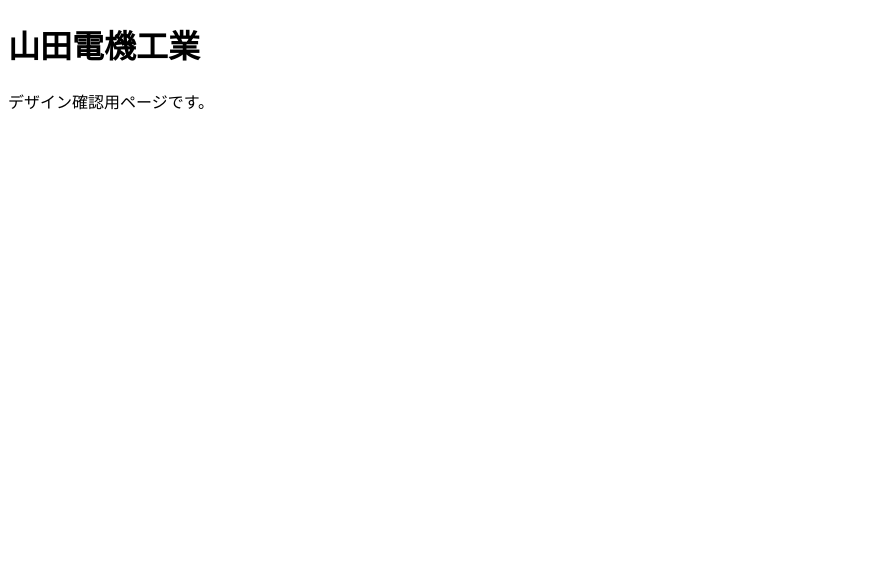
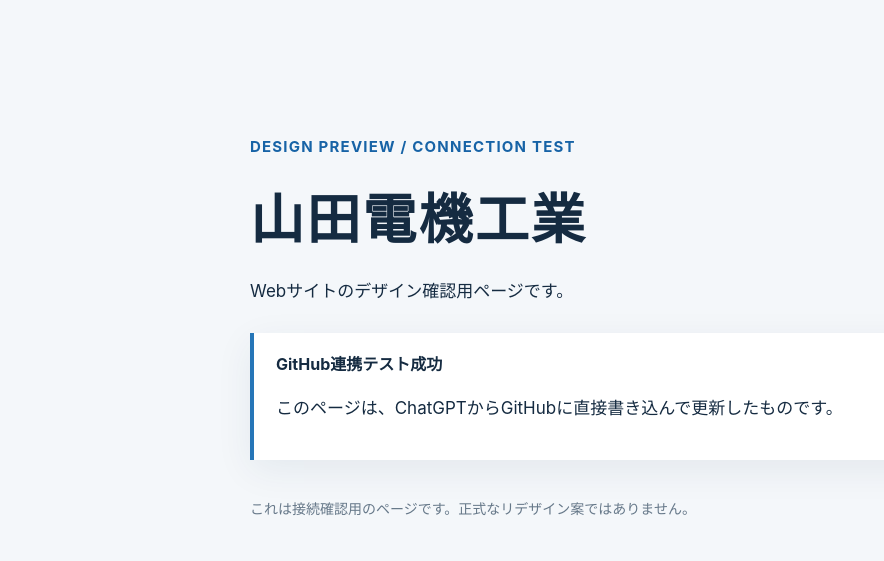
Before and after one commit to orangesorder-web/yamada-design, a plain HTML site: page index.html in a window 1280 px wide. Shown: the whole page, without its empty margins (0-884 px from the left). Drawn offline with Linux system fonts and the light colour scheme.

Commit message:
Test ChatGPT direct GitHub Pages update

```diff
--- a/index.html
+++ b/index.html
@@ -1,13 +1,27 @@
-
 <!DOCTYPE html>
 <html lang="ja">
 <head>
   <meta charset="UTF-8">
+  <meta name="viewport" content="width=device-width, initial-scale=1">
   <meta name="robots" content="noindex,nofollow">
-  <title>山田電機工業 デザイン確認</title>
+  <title>山田電機工業｜デザイン確認</title>
+  <style>
+    body{margin:0;background:#f4f7fa;color:#152b41;font-family:-apple-system,BlinkMacSystemFont,"Hiragino Kaku Gothic ProN","Noto Sans JP",sans-serif}
+    main{max-width:780px;margin:12vh auto;padding:40px 28px}
+    .tag{display:inline-block;color:#1763a6;font-size:15px;font-weight:700;letter-spacing:.08em}
+    h1{font-size:clamp(30px,6vw,54px);margin:20px 0;letter-spacing:.04em}
+    p{font-size:17px;line-height:1.9}
+    .status{margin-top:26px;padding:18px 22px;background:#fff;border-left:4px solid #2676b8;box-shadow:0 10px 35px rgba(16,51,80,.07)}
+    small{display:block;margin-top:38px;color:#667889;font-size:14px}
+  </style>
 </head>
 <body>
-  <h1>山田電機工業</h1>
-  <p>デザイン確認用ページです。</p>
+  <main>
+    <span class="tag">DESIGN PREVIEW / CONNECTION TEST</span>
+    <h1>山田電機工業</h1>
+    <p>Webサイトのデザイン確認用ページです。</p>
+    <div class="status"><strong>GitHub連携テスト成功</strong><p>このページは、ChatGPTからGitHubに直接書き込んで更新したものです。</p></div>
+    <small>これは接続確認用のページです。正式なリデザイン案ではありません。</small>
+  </main>
 </body>
 </html>
```
